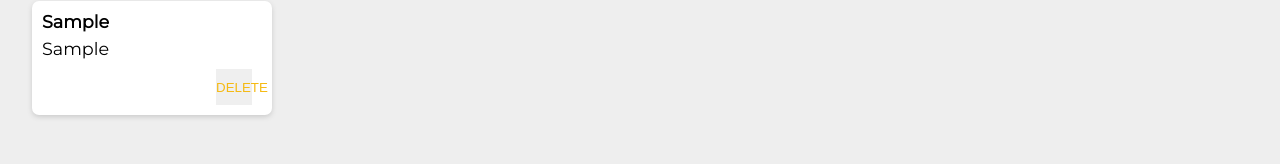
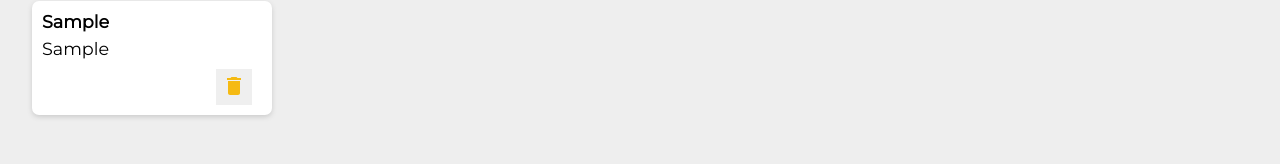
Before and after one commit to vikramoff24/Make-Notes, a React (Create React App) app: page / in a window 1280 px wide. Both pictures are taken after typing "Sample", "Sample" into the empty fields and a click on the button "Add". Shown: the part 280-444 px from the top of the page. Built offline with nearby package versions, Linux system fonts and the light colour scheme; a web font is replaced by a local one.

Commit message:
Added Delete Material UI

```diff
--- a/src/Components/Note.jsx
+++ b/src/Components/Note.jsx
@@ -1,5 +1,5 @@
 import React from "react";
-
+import DeleteIcon from '@material-ui/icons/Delete';
 function Note(props) {
   return (
     <div className="note">
@@ -9,7 +9,7 @@ function Note(props) {
       onClick={()=>
       {
         props.onClicked(props.id);
-      }}>DELETE</button>
+      }}><DeleteIcon/></button>
     </div>
   );
 }
```
